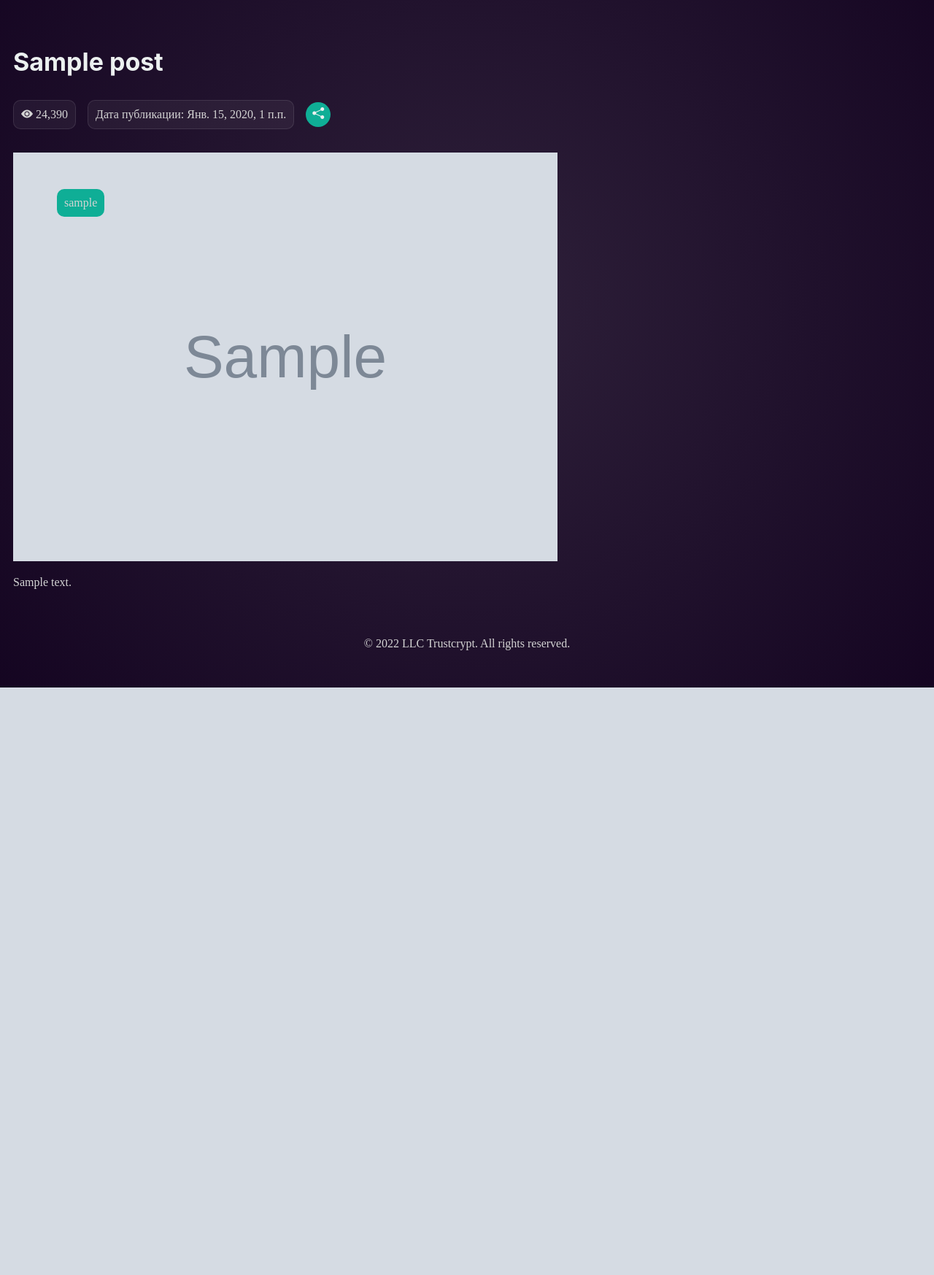
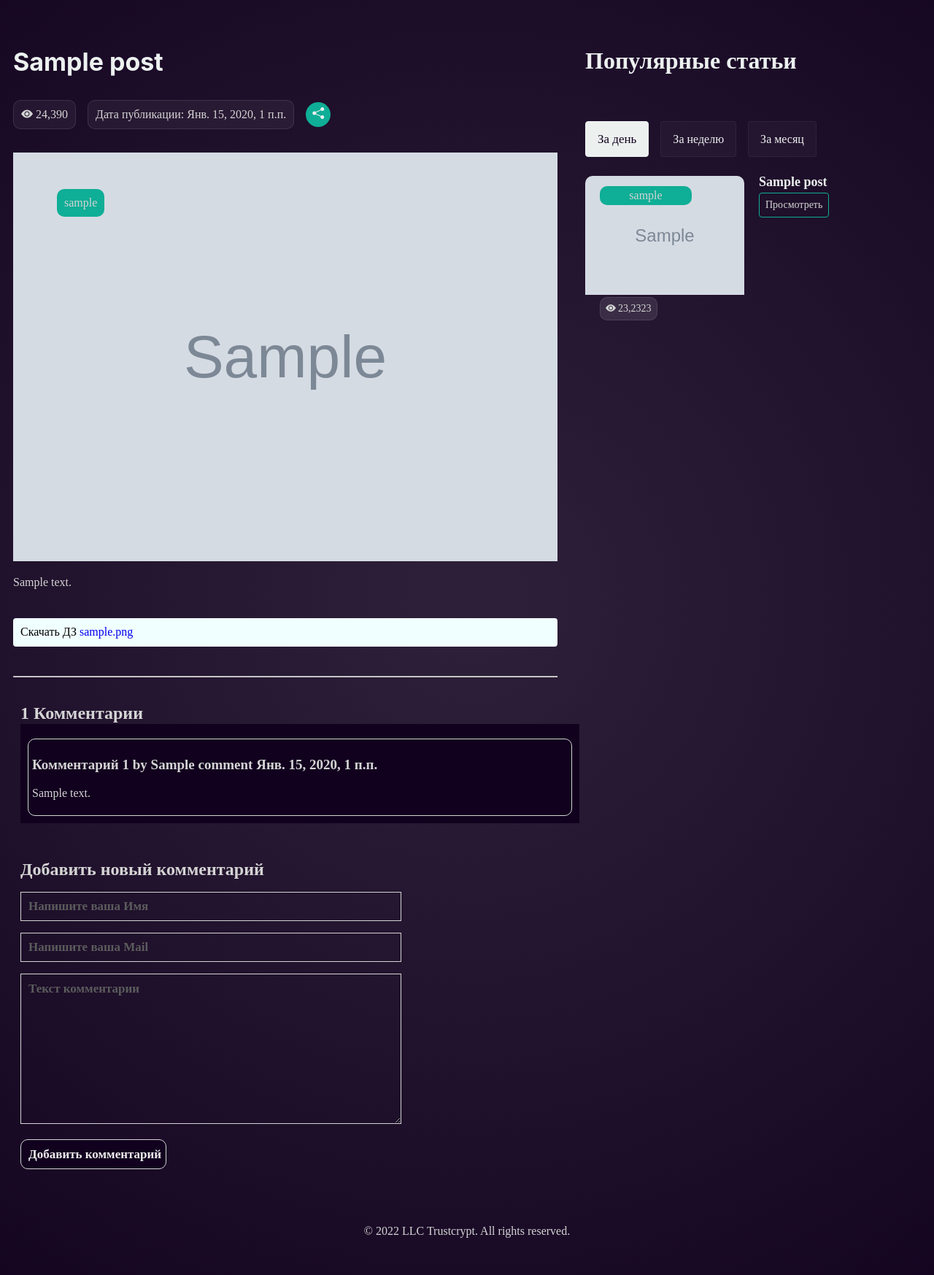
Before and after one commit to islamhadjime/codeAvtury, a Django app: template templates/posts/detail.html in a window 1280 px wide. Shown: the part 99-1846 px from the top of the page at 73% size. Before the commit the page ends 1041 px from the top, so only its background shows below. Run offline with Django 3.2, Linux system fonts and the light colour scheme; tables that the repository leaves empty hold one stand-in row (values such as "Sample post"); the template is opened without the code that fills it: values that come from a table or form of the project are taken from there, most other values are stand-ins (such as "Sample title", 1, 10 or a date in 2020); grey boxes marked "Sample" are stand-in pictures; some libraries are stand-ins or nearby versions.

Commit message:
code_2-update
Обновлено Model,Forms,Template,View

```diff
--- a/conf/settings.py
+++ b/conf/settings.py
@@ -3,8 +3,7 @@
 from pathlib import Path
 BASE_DIR = Path(__file__).resolve().parent.parent
 
-SECRET_KEY = '#'
-
+SECRET_KEY = 'django-insecure-0!s2o*vogna#9y71ufxrype-$j3szdzhi+2w!zo3g$p1&zex%s'
 DEBUG = True
 
 ALLOWED_HOSTS = ["*"]
@@ -21,6 +20,7 @@ INSTALLED_APPS = [
     'sorl.thumbnail',
     'ckeditor',
     'ckeditor_uploader',
+    'taggit'
 
 ]
 CKEDITOR_CONFIGS = {
--- a/posts/admin.py
+++ b/posts/admin.py
@@ -2,7 +2,7 @@ from django import forms
 from django.contrib import admin
 from ckeditor.widgets import CKEditorWidget
 
-from .models import Post
+from .models import Post,Curs
 
 class PostAdminForm(forms.ModelForm):
     class Meta:
@@ -12,4 +12,5 @@ class PostAdminForm(forms.ModelForm):
 class PostAdmin(admin.ModelAdmin):
     form = PostAdminForm
 
+admin.site.register(Curs)
 admin.site.register(Post, PostAdmin)
--- a/posts/forms.py
+++ b/posts/forms.py
@@ -7,3 +7,9 @@ class CommentForm(forms.ModelForm):
     class Meta:
         model = Comment
         fields = ('name', 'email', 'body')
+        widgets = {
+            'name': forms.TextInput(attrs={'placeholder': 'Напишите ваша Имя'}),
+            'email': forms.EmailInput(attrs={'placeholder': 'Напишите ваша Mail'}),
+            'body': forms.Textarea(attrs={'placeholder': 'Текст комментарии'}),
+
+        }
--- a/posts/models.py
+++ b/posts/models.py
@@ -1,8 +1,26 @@
+from pyexpat import model
+from statistics import mode
 from django.db import models
 from django.utils import timezone
 from django.contrib.auth.models import User
 from django.urls import reverse
 from ckeditor.fields import RichTextField
+from taggit.managers import TaggableManager
+
+
+
+
+class Curs(models.Model):
+    curs_name = models.CharField(max_length=200,verbose_name="названия курсы")
+
+
+    def __str__(self):
+        return self.curs_name
+
+
+    class Meta:
+        verbose_name = "Курс"
+        verbose_name_plural = "Курсы"
 
 
 class PublishedManager(models.Manager):
@@ -27,9 +45,11 @@ class Post(models.Model):
     created = models.DateTimeField(auto_now_add=True)
     updated = models.DateTimeField(auto_now=True)
     status = models.CharField(max_length=10,choices=STATUS_CHOICES,default='draft')
-
+    curs_name = models.ForeignKey(Curs,on_delete=models.CASCADE)
+    file      = models.FileField(upload_to="Post/Fil",blank=True,null=True,verbose_name="Файл")
     object = models.Manager()
     published = PublishedManager()
+    tags = TaggableManager()
 
 
 
--- a/static/css/style.css
+++ b/static/css/style.css
@@ -517,14 +517,75 @@ body{
 	color: #11011E;
 }
 
+/*  ======== post__comment ====== */
+.post__comment{
+	width: 100%;
+	padding: 10px ;
+
+}
+
+.post__comment-user{
+	width: 100%;
+	max-height: 400px;
+	overflow: scroll;
+	overflow-x: hidden;
+	background-color: #11011E;
+	padding: 10px;
+}
+.comment_appender{
+	color: #D4D4D4;
+	border-radius: 10px;
+	border: 1px solid #D4D4D4;
+	padding: 5px;
+	margin-top: 10px;
+}
+.comment_appender .info{
+	font-size: 19px;
+	font-weight: bold;
+}
+
+.post__comment-form{
+	margin-top: 50px;
+}
+
+.post__comment-form p label{
+	display: none;
+}
+.post__comment-form input,textarea{
+	width: 500px;
+	padding:10px;
+	background-color: transparent;
+	border: 1px solid #D4D4D4 ;
+	color: #EEE;
+
+}
+.post__comment-form input::placeholder,
+textarea::placeholder{
+	font-size: 17px;
+	font-weight: bold;
+	color: #5b5c5c;
+}
+.comment_btn{
+	max-width: 200px;
+	padding: 10px;
+	background-color: #11011E !important;
+	border:1px solid transparent;
+	color: #D4D4D4;
+	border-radius: 10px;
+	font-weight: bold;
+	cursor: pointer;
+	font-size: 17px;
+}
 
 
-
-
-
-
-
-
+/*  ========= post__file */
+.post__file{
+	margin: 40px 0;
+	padding: 10px;
+	background-color: azure;
+	border-radius: 4px;
+	color: black;
+}
 
 
 
--- a/templates/posts/detail.html
+++ b/templates/posts/detail.html
@@ -1,5 +1,6 @@
 {% extends 'base.html' %}
 {% load static %}
+{% load thumbnail %}
 
 {% block title %}
     {{post.title}}
@@ -33,6 +34,110 @@
       <p class="post__description">
           {{post.body|safe}}
       </p>
+
+      {% if post.file %}
+        <div class="post__file">
+          <span>Скачать ДЗ</span>
+          <a href="{{post.file.url}}" class="post__file-btn">{{post.file}}</a>
+        </div>
+      {% endif %}
+
+      <hr>
+      <br>
+
+
+      <div class="post__comment">
+        <div class="post__comment-col">
+          {% with comments.count as total_comments %}
+            <h2>{{ total_comments }} Комментарии</h2>
+          {% endwith %}
+        </div>
+        <div class="post__comment-user">
+          {% for comment in comments %}
+            <div class="comment_appender">
+              <p class="info">
+                Комментарий {{ forloop.counter }} by {{ comment.name }}
+                {{ comment.created }}
+              </p>
+              {{ comment.body|linebreaks }}
+            </div>
+          {% empty %}
+              <p>Пока нет комментариев.</p>
+           {% endfor %}
+
+        </div>
+
+
+        <div class="post__comment-form">
+          {% if new_comment %}
+            <h2>Ваш комментарий был добавлен.</h2>
+          {% else %}
+            <h2>Добавить новый комментарий</h2>
+            <form action="." method="post">
+              {{ comment_form.as_p }}
+              {% csrf_token %}
+              <p><input type="submit" value="Добавить комментарий" class="comment_btn"></p>
+          </form>
+          {% endif %}
+        </div>
+
+      </div>
+
     </div>
+
+
+    <!--  POST DETAIL  -->
+    <div class="rekomenda">
+      <h3 class="rekomenda__title">
+        Популярные статьи
+      </h3>
+      <ul class="rekomenda__list">
+        <li class="rekomenda__item itemsActiv">
+          <a  href="#" class="rekomenda__link">
+            За день
+          </a>
+        </li>
+        <li class="rekomenda__item">
+          <a href="#" class="rekomenda__link">
+            За неделю
+          </a>
+        </li>
+        <li class="rekomenda__item">
+          <a href="#" class="rekomenda__link">
+            За месяц
+          </a>
+        </li>
+      </ul>
+      <div class="rekomenda__posts">
+        {% for post in similar_posts %}
+        <article class="rekomenda__post">
+          <div class="rekomenda__post-right">
+            <div class="rekomenda__post-tag">
+              {{post.slug }}
+            </div>
+            <div class="rekomenda__post-img">
+              {% thumbnail post.img "200x190" crop="100%" as im %}
+                <img src="{{ im.url }}">
+              {% endthumbnail %}
+            </div>
+            <div class="rekomenda__post-look">
+              <i class="bi bi-eye-fill"></i>
+              23,2323
+            </div>
+          </div>
+          <div class="rekomenda__post-left">
+            <h4 class="rekomenda__post-title">
+              {{post.title }}
+            </h4>
+
+            <a href="{{post.get_absolute_url}}" class="rekomenda__post-link">
+              Просмотреть
+            </a>
+          </div>
+        </article>
+
+        {% endfor %}
+      </div>
+
   </section>
 {% endblock %}
```
Also changed, not shown: posts/views.py (+33 -7 lines), requirements.txt (added, +8 -0 lines), templates/posts/home.html (+7 -15 lines), posts/migrations/0003_curs_post_curs_name.py (added), posts/migrations/0004_post_file.py (added), posts/migrations/0005_post_tags.py (added), 1 other file.
